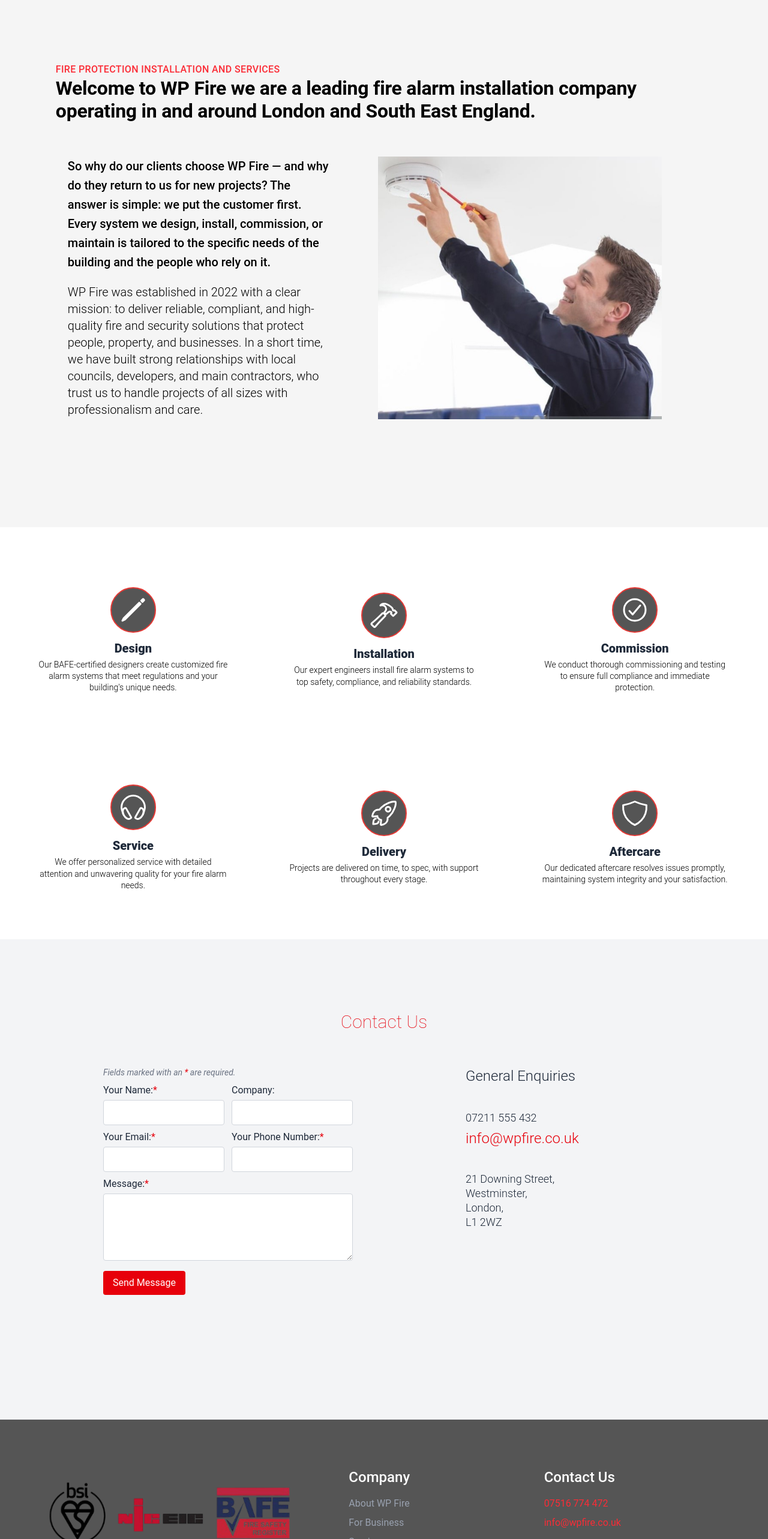
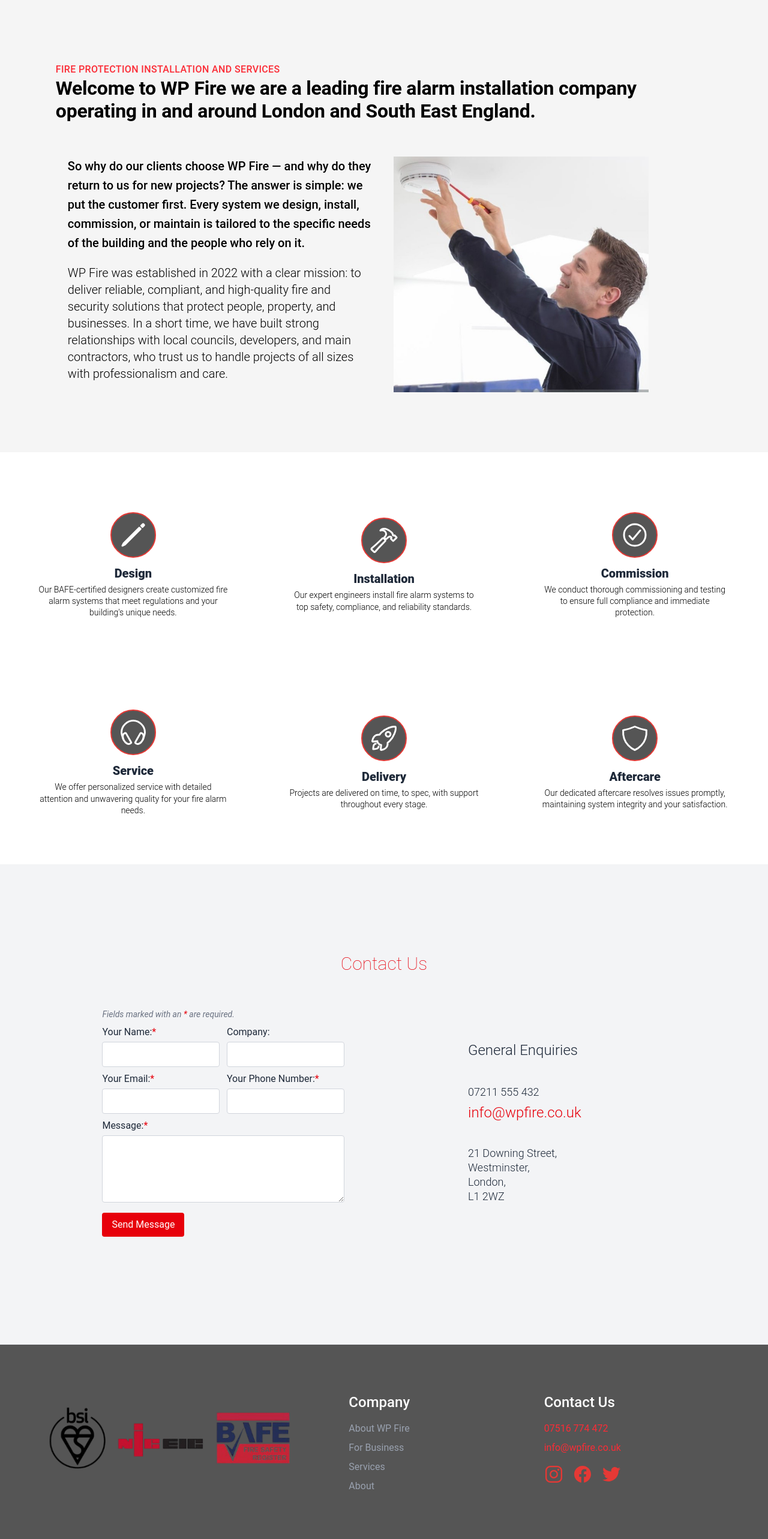
Before and after one commit to pdriding/wp-fire-v2, a React (Vite) app: page / in a window 1280 px wide. Shown: the part 840-3406 px from the top of the page at 60% size. Built offline with nearby package versions, Linux system fonts and the light colour scheme.

Commit message:
Alignment changes

```diff
--- a/src/components/AboutSection.tsx
+++ b/src/components/AboutSection.tsx
@@ -1,4 +1,5 @@
 import React from "react";
+import installImage from "../assets/images/fire-alarm-install.jpg";
 
 const AboutSection: React.FC = () => {
   return (
@@ -7,15 +8,17 @@ const AboutSection: React.FC = () => {
       className="pt-[10rem] pb-[5rem] bg-[#f5f5f5] mb-[1.25rem] w-screen"
     >
       <div className="max-w-[70rem] px-[0.8rem] mx-auto w-full">
-        <span className="block text-[1rem]  font-medium uppercase tracking-[0.375px] text-red-500">
+        <span className="block text-[1rem] font-medium uppercase tracking-[0.375px] text-red-500">
           Fire Protection Installation and Services
         </span>
+
         <h2 className="font-bold text-black tracking-[-0.25px] text-[2rem] leading-[1.2] mb-[3.5rem]">
           Welcome to WP Fire we are a leading fire alarm installation company
           operating in and around London and South East England.
         </h2>
 
-        <div className="about-section-flex flex justify-around mb-[1.25rem]">
+        {/* removed items-start to allow default align-items: stretch for equal height */}
+        <div className="about-section-flex flex justify-between gap-x-8 mb-[1.25rem]">
           <div className="about-section-texts w-1/2">
             <p className="about-section-text-1 leading-[2rem] pl-[1.25rem] mb-[1.25rem] text-[1.25rem] font-medium">
               So why do our clients choose WP Fire — and why do they return to
@@ -24,6 +27,7 @@ const AboutSection: React.FC = () => {
               tailored to the specific needs of the building and the people who
               rely on it.
             </p>
+
             <p className="about-section-text-2 font-light leading-[1.75rem] pl-[1.25rem] text-[1.25rem]">
               WP Fire was established in 2022 with a clear mission: to deliver
               reliable, compliant, and high-quality fire and security solutions
@@ -33,11 +37,13 @@ const AboutSection: React.FC = () => {
               with professionalism and care.
             </p>
           </div>
-          <div className="install-picture-container self-center">
+
+          {/* removed self-start to allow stretching; adjusted image to fill container height with object-contain */}
+          <div className="install-picture-container w-1/2 flex items-start">
             <img
-              className="install-picture block w-[90%] pr-[1.25rem] pb-[5rem] pl-[5rem]"
-              src="/src/assets/images/fire-alarm-install.jpg"
+              src={installImage}
               alt="Man installing fire alarm"
+              className="install-picture w-[80%] h-full object-contain"
             />
           </div>
         </div>
--- a/src/components/ContactForm.tsx
+++ b/src/components/ContactForm.tsx
@@ -22,33 +22,26 @@ export default function Contact() {
   return (
     <section
       id="contact-section"
-      className="p-30 bg-gray-100 h-[100vh] flex flex-col items-center"
+      className="p-30 bg-gray-100 h-[100vh] flex flex-col justify-center items-center"
     >
       {/* Header */}
       <h2 className="text-3xl mb-6 text-center text-red-600 font-extralight ">
         Contact Us
       </h2>
-
       {/* Main container */}
-      <div className="flex justify-between items-center  w-full max-w-6xl flex-wrap py-8 ">
+      <div className="flex flex-col md:flex-row justify-center items-center w-full max-w-6xl py-8 gap-8">
         {/* Map */}
-        {/* <div
-          id="contact-map"
-          ref={mapRef}
-          className="w-[40vw] h-[25vh] border border-gray-300 rounded-md overflow-hidden self-center text-center text-sm flex items-center justify-center"
-        ></div> */}
-
+        {/* <div id="contact-map" ref={mapRef} className="w-[40vw] h-[25vh] border border-gray-300 rounded-md overflow-hidden self-center text-center text-sm flex items-center justify-center" ></div> */}
         {/* Contact Form */}
-        <div className="flex flex-col  h-full w-[50%] items-center">
+        <div className="flex flex-col w-full md:w-1/2 items-center">
           <form
             onSubmit={handleSubmit}
-            className="text-gray-800  w-[80%] text-sm"
+            className="text-gray-800 w-[80%] text-sm"
           >
             <p className="italic text-gray-500 mb-2">
               Fields marked with an <span className="text-red-600">*</span> are
               required.
             </p>
-
             {/* Row 1 */}
             <div className="flex justify-between mb-2 gap-2">
               <div className="flex-1 mr-1">
@@ -75,7 +68,6 @@ export default function Contact() {
                 />
               </div>
             </div>
-
             {/* Row 2 */}
             <div className="flex justify-between mb-2 gap-2">
               <div className="flex-1 mr-1">
@@ -103,7 +95,6 @@ export default function Contact() {
                 />
               </div>
             </div>
-
             {/* Message */}
             <div className="mb-2">
               <label htmlFor="message" className="block text-base">
@@ -116,7 +107,6 @@ export default function Contact() {
                 className="w-full p-2 text-base mt-1 border border-gray-300 rounded-sm h-28 bg-white"
               ></textarea>
             </div>
-
             {/* Button */}
             <button
               type="submit"
@@ -127,23 +117,18 @@ export default function Contact() {
           </form>
         </div>
         {/* Enquiries */}
-        <div className="flex justify-center h-screen w-[40vw]">
+        <div className="flex justify-center w-full md:w-1/2">
           <div className="flex flex-col gap-10 text-gray-800 w-[20vw] text-sm items-start">
             <h1 className="text-2xl font-light">General Enquiries</h1>
             <p className="text-lg font-light">
-              07211 555 432
+              07211 555 432{" "}
               <span className="text-red-600 mt-1 block text-2xl">
                 info@wpfire.co.uk
               </span>
             </p>
             <p className="leading-6 text-lg font-light">
-              21 Downing Street,
-              <br />
-              Westminster,
-              <br />
-              London,
-              <br />
-              L1 2WZ
+              21 Downing Street, <br /> Westminster, <br /> London, <br /> L1
+              2WZ
             </p>
           </div>
         </div>
```
